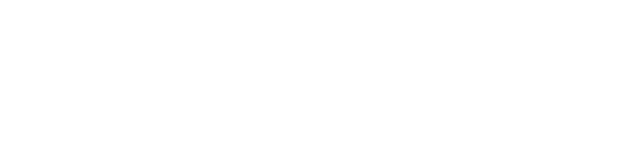
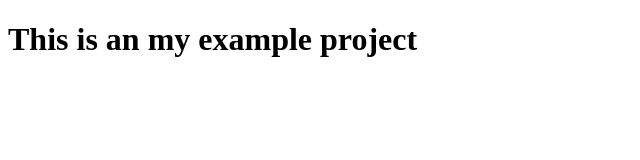
Before and after one commit to Volodymyr4677/my-first-project, a plain HTML site: page index.html in a window 1280 px wide. Shown: the whole page, without its empty margins (0-640 px from the left). Drawn offline with Linux system fonts and the light colour scheme.

Commit message:
add index file

```diff
--- a/index.html
+++ b/index.html
@@ -8,7 +8,7 @@
 </head>
 
 <body>
-
+    <h1>This is an my example project </h1>
 </body>
 
 </html>
```
